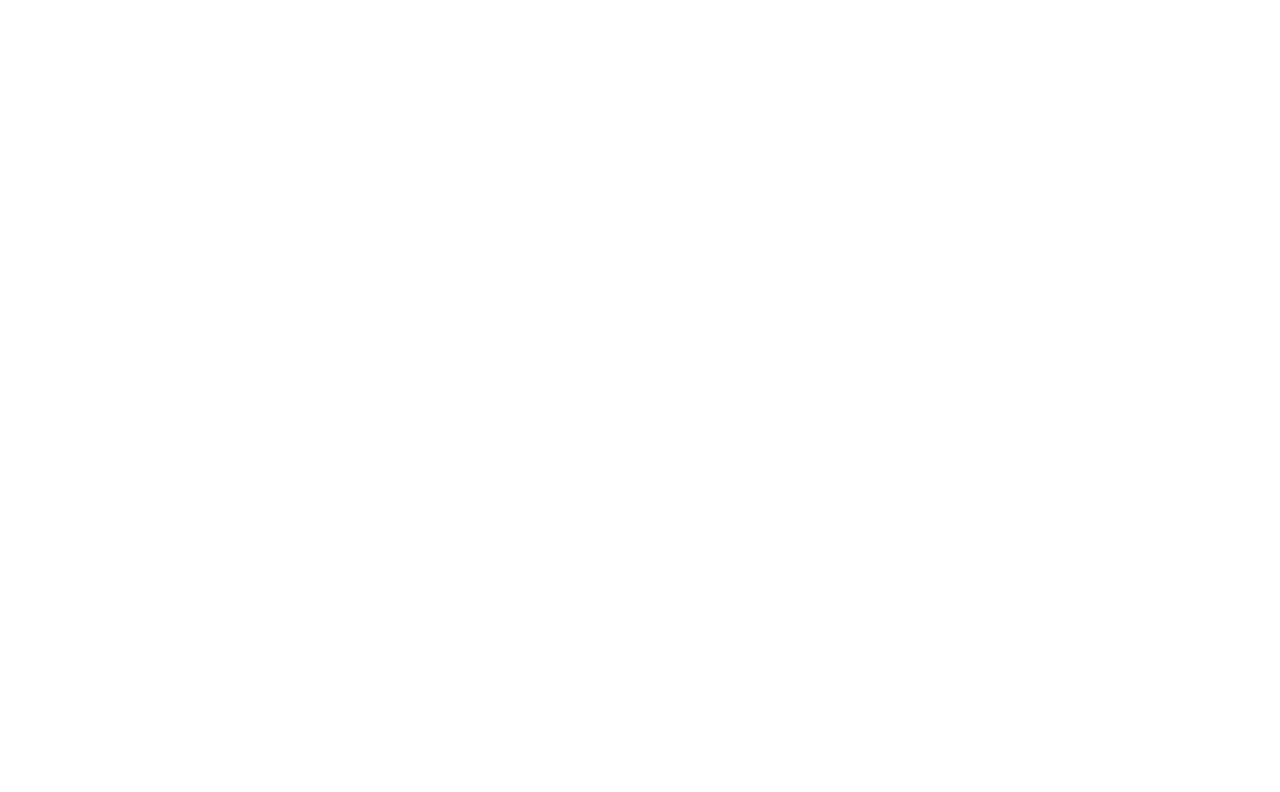
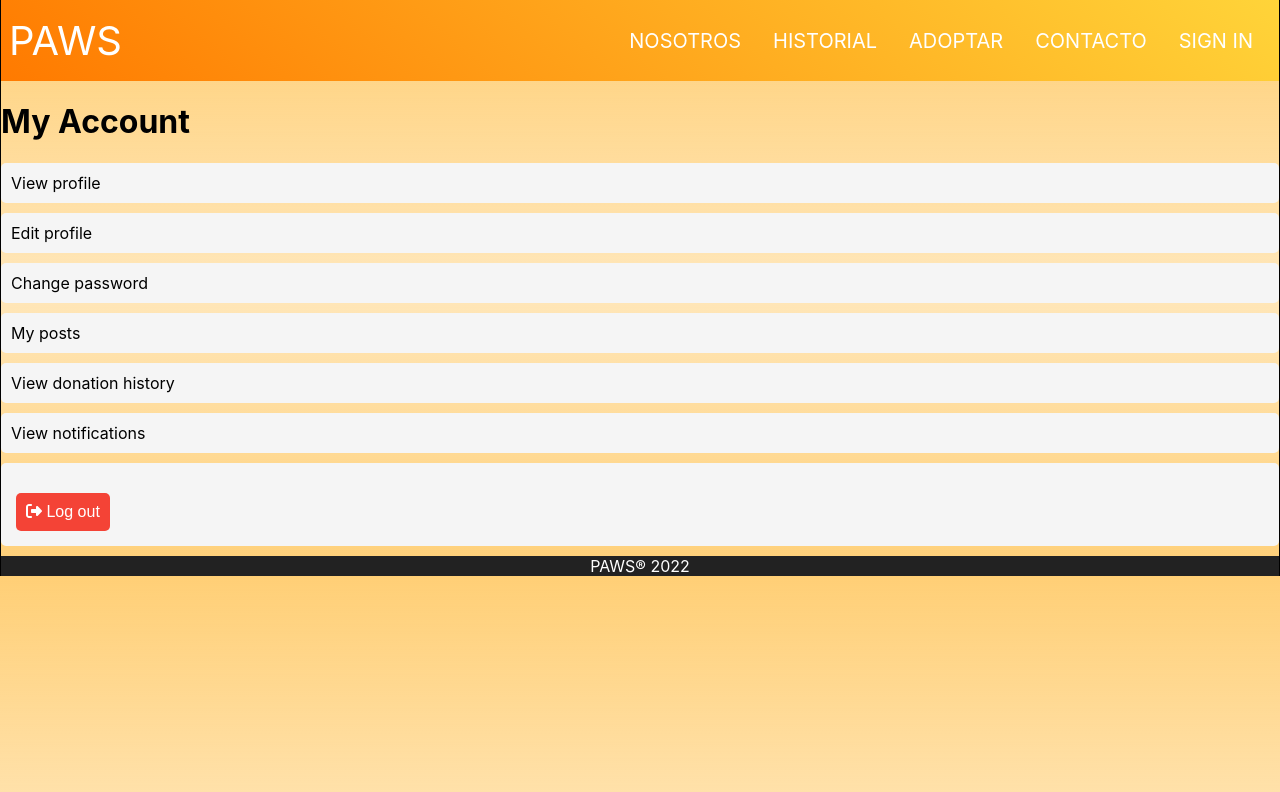
Before and after one commit to MaxiRG/PawsLab1, a React (Create React App) app in the folder paws-front/: page /account in a window 1280 px wide. Before the commit this address had no page. Shown: the top 792 px of the page. Built offline with nearby package versions, Linux system fonts and the light colour scheme.

Commit message:
created account page a token management

```diff
--- a/paws-front/package.json
+++ b/paws-front/package.json
@@ -3,6 +3,8 @@
   "version": "0.1.0",
   "private": true,
   "dependencies": {
+    "@fortawesome/free-solid-svg-icons": "^6.4.0",
+    "@fortawesome/react-fontawesome": "^0.2.0",
     "@testing-library/jest-dom": "^5.16.5",
     "@testing-library/react": "^13.4.0",
     "@testing-library/user-event": "^13.5.0",
--- a/paws-front/src/App.js
+++ b/paws-front/src/App.js
@@ -1,14 +1,22 @@
 import * as React from "react";
-import { useState } from "react";
+import { useState , useEffect } from "react";
 import {BrowserRouter, Route, Routes} from "react-router-dom";//npm install react-router-dom
 import Home from "./pages/Home";
 import Login from "./pages/Login"
 import Busqueda from "./pages/Busqueda"
 import Donacion from "./pages/Donacion";
+import Account from "./pages/Account"
 
 const App = () => {
-    const [isLoggedIn, setIsLoggedIn] = useState(true);
-    const [isShelter, setIsShelter] = useState(true);
+    const [isLoggedIn, setIsLoggedIn] = useState(false);
+    const [isShelter, setIsShelter] = useState(false);
+
+    useEffect(() => {
+        const token = localStorage.getItem("token");
+        if (token) {
+          setIsLoggedIn(true);
+        }
+      }, []);
 
     return(
     <BrowserRouter>
@@ -17,6 +25,7 @@
             <Route path={'/login'} element={<Login setIsLoggedIn={setIsLoggedIn} setIsShelter={setIsShelter}/>}/>
             <Route path={'/busqueda'} element={<Busqueda isLoggedIn={isLoggedIn} isShelter={isShelter}/>}/>
             <Route path={'/donacion'} element={<Donacion isLoggedIn={isLoggedIn} isShelter={isShelter}/>}/>
+            <Route path={'/account'} element={<Account setIsLoggedIn={setIsLoggedIn} isShelter={isShelter}/>}/>
         </Routes>
     </BrowserRouter>
 );
--- a/paws-front/src/components/Navbar.js
+++ b/paws-front/src/components/Navbar.js
@@ -1,22 +1,22 @@
-
 import { Link } from "react-router-dom";
 import "../styles/Navbar.css";
 import logo from "../images/logo.jpg";
 
 function Navbar(props) {
-  const {isLoggedIn} = props;
-  const {isShelter} = props;
+  const { isLoggedIn } = props;
+  const { isShelter } = props;
 
   const handleClick = () => {
     const navbarLinks = document.getElementsByClassName("navbar-links")[0];
     navbarLinks.classList.toggle("active");
   };
 
-
   return (
     <nav className="navbar">
-      <div className="brand-title">PAWS</div>
-      <img className="logo-navbar" src={logo} alt="logo" />
+      <div className="brand-logo-container">
+        <div className="brand-title">PAWS</div>
+        <img className="logo-navbar" src={logo} alt="logo" />
+      </div>
 
       <button href="#" className="toggle-button" onClick={handleClick}>
         <span className="bar"></span>
@@ -44,7 +44,7 @@
           </li>
           <li>
             {isLoggedIn ? (
-              <Link to="/my-account">Account</Link>
+              <Link to="/account">Account</Link>
             ) : (
               <Link to="/login">Sign In</Link>
             )}
--- /dev/null
+++ b/paws-front/src/pages/Account.js
@@ -0,0 +1,45 @@
+import React from "react";
+import { useNavigate } from "react-router-dom";
+import { FontAwesomeIcon } from "@fortawesome/react-fontawesome";
+import { faSignOutAlt } from "@fortawesome/free-solid-svg-icons";
+import "../styles/Account.css";
+import Navbar from "../components/Navbar";
+import Footer from "../components/Footer";
+
+const Account = (props) => {
+  const { isLoggedIn, isShelter } = props;
+  const navigate = useNavigate();
+
+  const handleLogout = () => {
+    localStorage.removeItem("token"); // Remove the token from localStorage
+    props.setIsLoggedIn(false); // Update the state to indicate that the user is logged out
+    navigate("/");
+  };
+
+  return (
+    <div>
+      <Navbar isLoggedIn={isLoggedIn} isShelter={isShelter} />
+      <div className="account">
+        <div className="account-container">
+          <h1 className="account-title">My Account</h1>
+          <ul className="account-actions">
+            <li className="account-action">View profile</li>
+            <li className="account-action">Edit profile</li>
+            <li className="account-action">Change password</li>
+            <li className="account-action">My posts</li>
+            <li className="account-action">View donation history</li>
+            <li className="account-action">View notifications</li>
+            <li className="account-action">
+              <button className="logout-button" onClick={handleLogout}>
+                <FontAwesomeIcon icon={faSignOutAlt} /> Log out
+              </button>
+            </li>
+          </ul>
+        </div>
+      </div>
+      <Footer />
+    </div>
+  );
+};
+
+export default Account;
--- /dev/null
+++ b/paws-front/src/styles/Account.css
@@ -0,0 +1,31 @@
+.account-actions {
+  list-style: none;
+  margin: 0;
+  padding: 0;
+}
+
+.account-action {
+  margin-bottom: 10px;
+  padding: 10px;
+  background-color: #f5f5f5;
+  border-radius: 5px;
+  cursor: pointer;
+}
+
+.account-action:hover {
+  background-color: #e5e5e5;
+}
+
+.logout-button {
+  margin-top: 20px;
+  padding: 10px;
+  background-color: #f44336;
+  color: #fff;
+  border: none;
+  border-radius: 5px;
+  cursor: pointer;
+}
+
+.logout-button:hover {
+  background-color: #d32f2f;
+}
--- a/paws-front/src/styles/Busqueda.css
+++ b/paws-front/src/styles/Busqueda.css
@@ -5,7 +5,6 @@
   justify-content: flex-start;
   align-items: center;
   margin: 30px 250px ;
-
   max-width: 800px;
 }
 
--- a/paws-front/src/styles/Home.css
+++ b/paws-front/src/styles/Home.css
@@ -107,6 +107,8 @@
     border-radius: 10px;
   }
 
+
+
   .contact-form label {
     color: black;
   }
@@ -128,16 +130,14 @@
     margin-bottom: 10px;
   }
 
-  textarea {
-    resize: none;
-    height: 80px;
-  }
+
 
   .contact-form input, .contact-form textarea {
     padding: 10px;
     border: none;
     border-radius: 5px;
     margin-bottom: 20px;
+    width: 700px;
   }
 
 
--- a/paws-front/src/styles/Navbar.css
+++ b/paws-front/src/styles/Navbar.css
@@ -18,20 +18,22 @@
   text-align: center;
   color: white;
 }
-
-.logo-navbar{
-  position: relative;
-  margin: 5px;
-  right: 255px;
+.logo-navbar {
   width: 60px;
   border-radius: 50%;
+
 }
 
+.brand-logo-container {
+  display: flex;
+  align-items: center;
+}
 
 .brand-title {
   font-size: 2.5rem;
-  margin: 1rem;
+  margin: 1rem 0.5rem;
 }
+
 
 .navbar-links {
   height: 100%;
```
Also changed, not shown: 1 other file (tests, documents, lock files or other folders).
